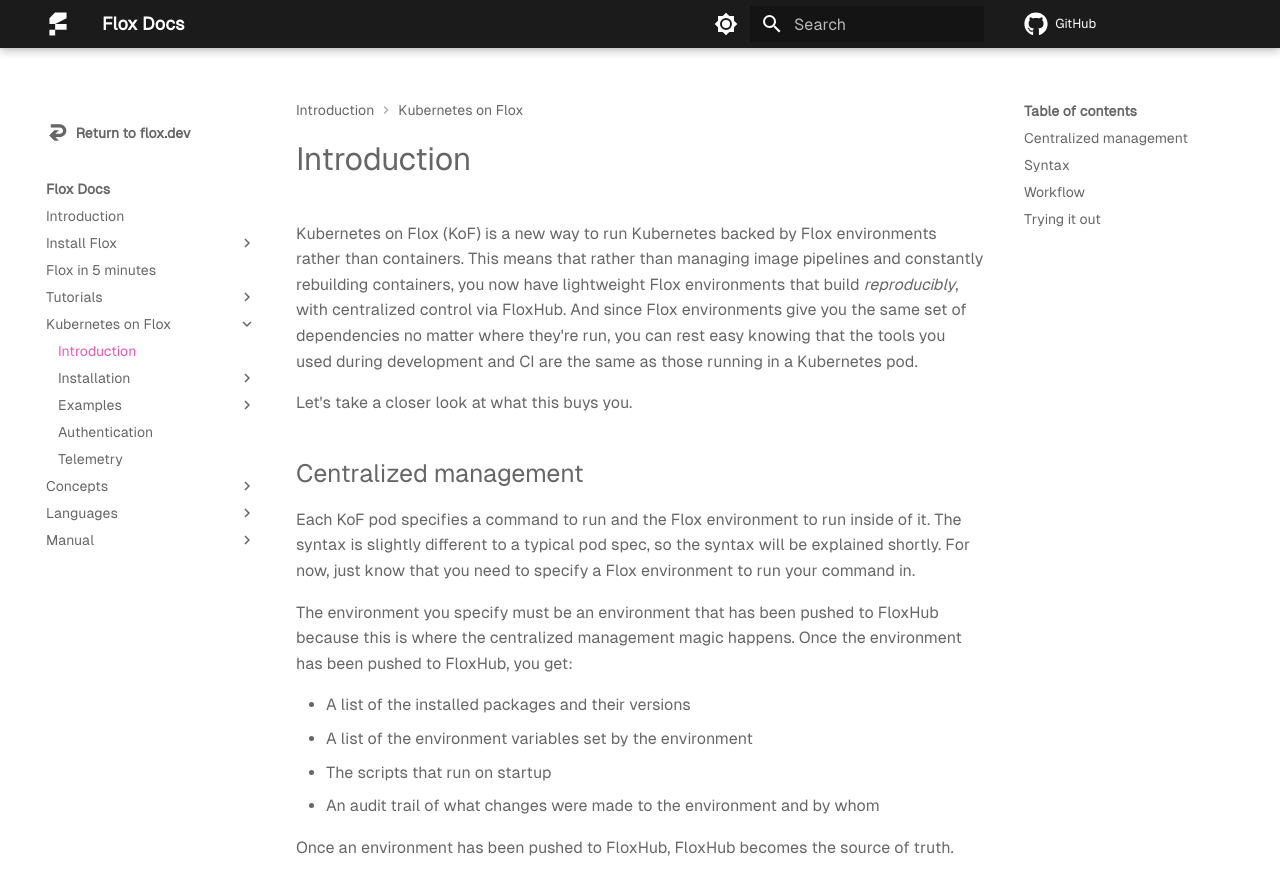
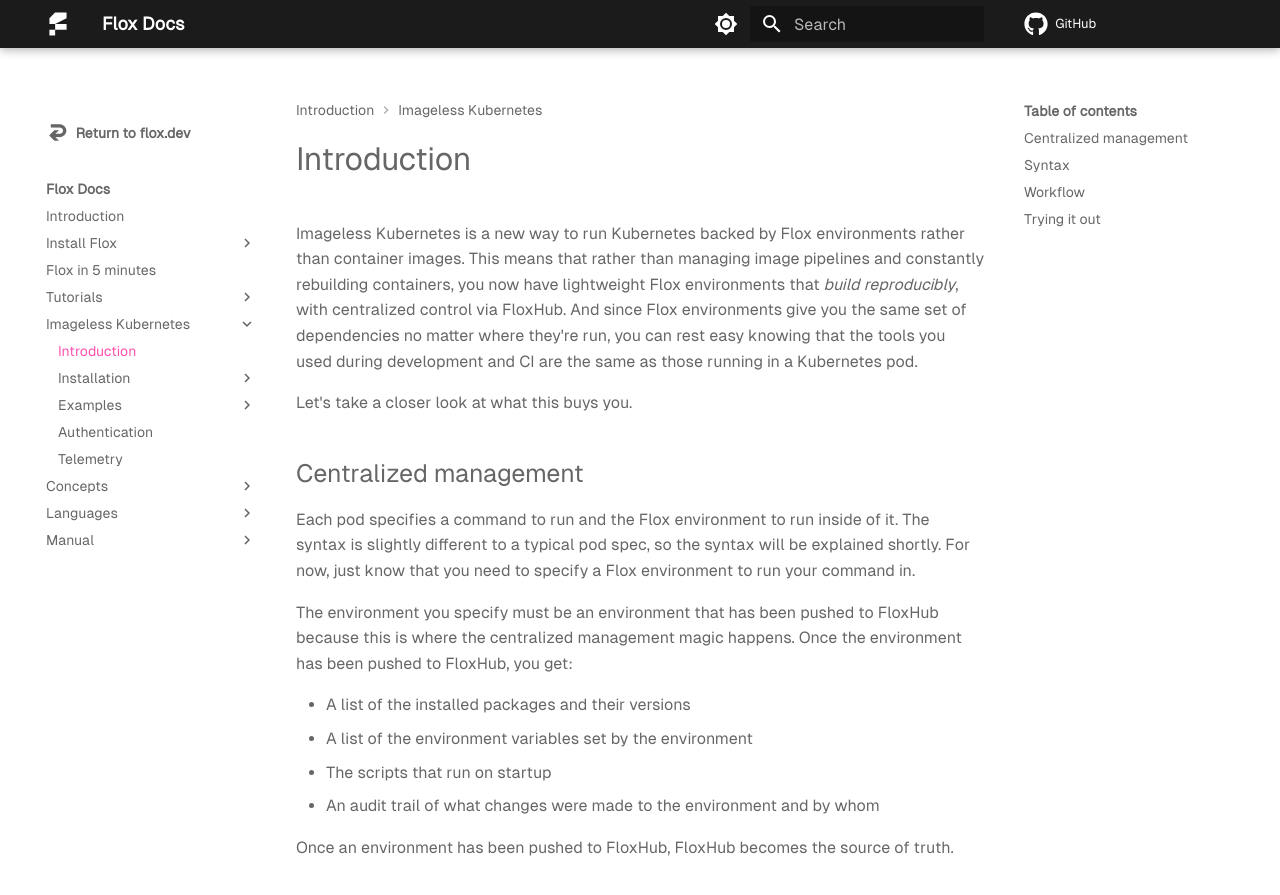
Before and after one commit to flox/floxdocs, an MkDocs documentation site: the page built from docs/k8s/intro.md, in a window 1280 px wide and 900 px high. Shown: the top 895 px of the window. Built offline with MkDocs 1.6.1 and Material for MkDocs 9.7.7, drawn with Linux system fonts in a browser that asks for light colours; plug-ins that fetch from the network failed and are left out; comment, search, counter and statistics services are not loaded; some of the changed text lies outside the part shown.

Commit message:
chore: rename k8s feature

```diff
--- a/docs/k8s/intro.md
+++ b/docs/k8s/intro.md
@@ -1,17 +1,17 @@
 ---
 title: "Introduction"
-description: "What is Kubernetes on Flox?"
+description: "What is Imageless Kubernetes?"
 ---
 
-Kubernetes on Flox (KoF) is a new way to run Kubernetes backed by Flox environments rather than containers.
-This means that rather than managing image pipelines and constantly rebuilding containers, you now have lightweight Flox environments that build *reproducibly*, with centralized control via FloxHub.
+Imageless Kubernetes is a new way to run Kubernetes backed by Flox environments rather than container images.
+This means that rather than managing image pipelines and constantly rebuilding containers, you now have lightweight Flox environments that *build reproducibly*, with centralized control via FloxHub.
 And since Flox environments give you the same set of dependencies no matter where they're run, you can rest easy knowing that the tools you used during development and CI are the same as those running in a Kubernetes pod.
 
 Let's take a closer look at what this buys you.
 
 ## Centralized management
 
-Each KoF pod specifies a command to run and the Flox environment to run inside of it.
+Each pod specifies a command to run and the Flox environment to run inside of it.
 The syntax is slightly different to a typical pod spec, so the syntax will be explained shortly.
 For now, just know that you need to specify a Flox environment to run your command in.
 
@@ -80,9 +80,9 @@
 - Amazon EKS
 - Unmanaged Kubernetes clusters
 
-See the [installation][install-section] for more details on installing KoF to your cluster.
+See the [installation][install-section] for more details on installing Imageless Kubernetes to your cluster.
 
-To try out KoF locally, see the [examples][examples-section], which uses `kind` to create a local Kubernetes cluster.
+To try out Imageless Kubernetes locally, see the [examples][examples-section], which uses `kind` to create a local Kubernetes cluster.
 
 [generations-concept]: ../concepts/generations.md
 [install-section]: ./install/eks.md
--- a/mkdocs.yml
+++ b/mkdocs.yml
@@ -51,7 +51,7 @@
     - Flox + CUDA: tutorials/cuda.md
     - Migration guides:
       - ... | flat | tutorials/migrations/*
-  - Kubernetes on Flox:
+  - Imageless Kubernetes:
     - Introduction: k8s/intro.md
     - Installation:
       - Amazon EKS: k8s/install/eks.md
```
Also changed, not shown: docs/k8s/auth.md (+5 -5 lines).
